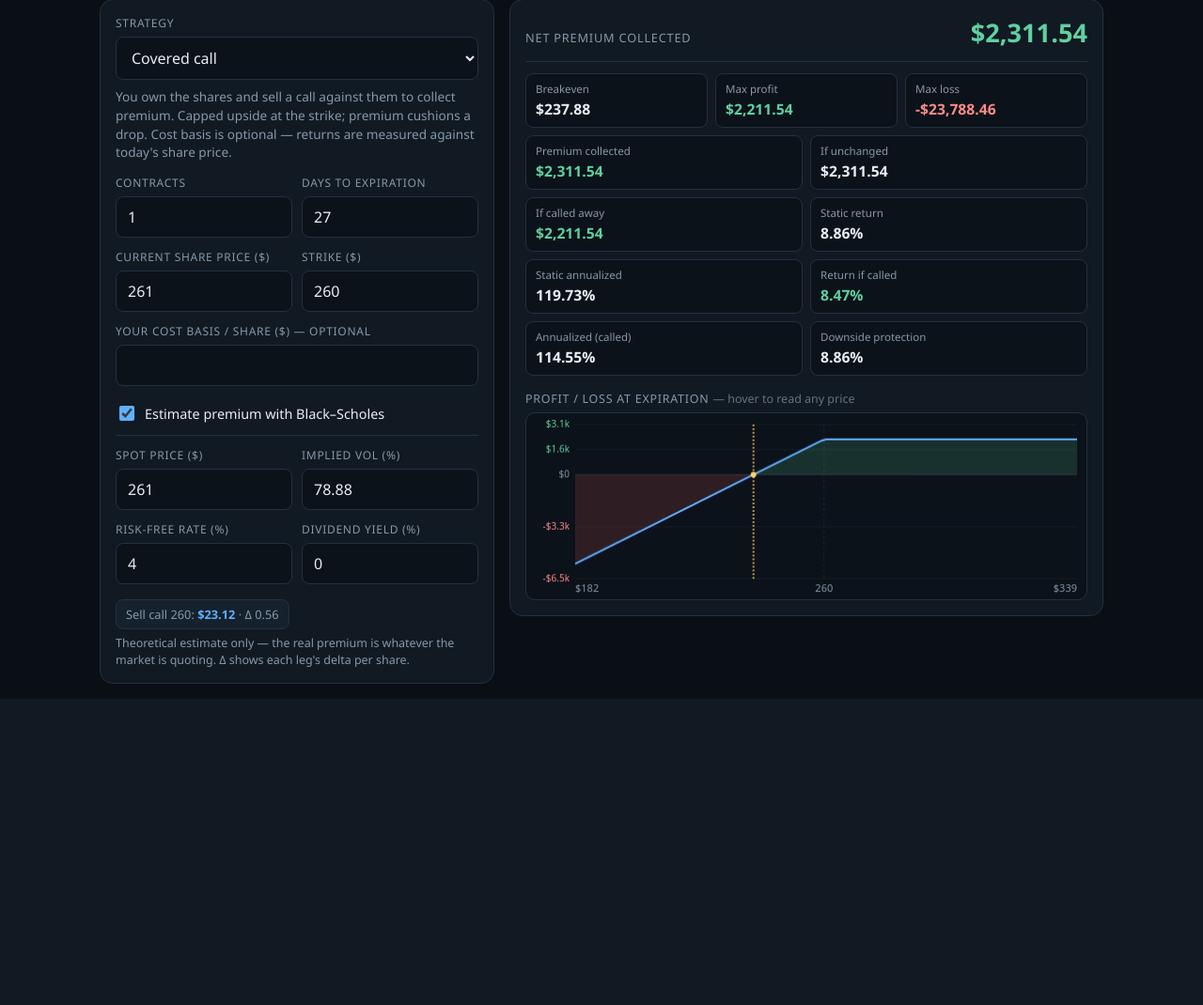
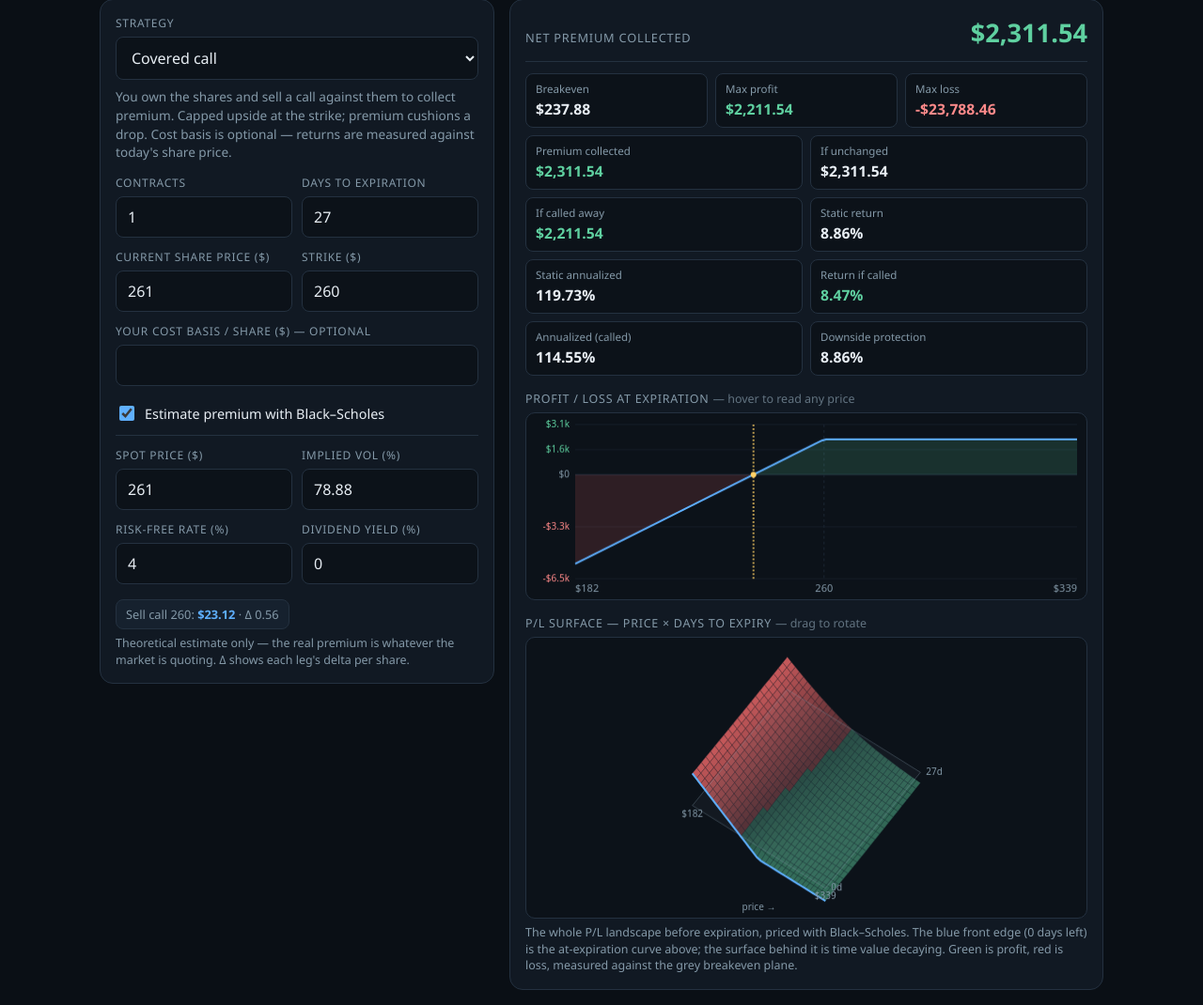
Before and after one commit to iampossiblyatwork/OptionCalculator, a Flask app: page / in a window 1280 px wide. Shown: the part 136-1206 px from the top of the page at 94% size. Before the commit the page ends 880 px from the top, so only its background shows below. Run offline with Flask 3, Linux system fonts and the light colour scheme.

Commit message:
Add 3D P/L surface (price × days-to-expiration) to the calculator
Inspired by TradeStation OptionStation Pro's 3D options graph. The 2D
payoff chart only shows P/L at expiration; this adds a rotatable surface
showing the whole pre-expiration landscape — P/L over the underlying price
on one axis and days-to-expiration on the other, valued leg-by-leg with
Black-Scholes (bs.js). The blue front edge (0 days left) is exactly the 2D
payoff curve; the surface behind it is time value decaying toward it, split
green/red against a breakeven plane.

Rendered entirely client-side from the existing position plus the pricer
inputs — no backend math. Orthographic projection with a painter's-
algorithm sort; drag (mouse or touch) to rotate.

```diff
--- a/static/app.js
+++ b/static/app.js
@@ -235,6 +235,41 @@ function render(d) {
   }
 
   drawPayoff(d);
+  updateSurface(d);
+}
+
+// Feed the current position into the 3D P/L surface. Everything it needs to
+// value the legs before expiration lives in the response plus the pricer
+// inputs, so the surface is computed client-side from the same position.
+function updateSurface(d) {
+  if (!window.Surface || !d.legs || !d.legs.length) return;
+  const contracts = Number($("contracts").value) || 0;
+  const legs = d.legs.map((l) => ({
+    type: l.type,
+    side: l.side,
+    strike: l.strike,
+    premium: l.premium,
+    contracts,
+  }));
+
+  let stock = null;
+  if (strategySel.value === "covered-call") {
+    const vals = currentValues();
+    const current = Number(vals.currentPrice) || 0;
+    const cb = Number(vals.costBasis) > 0 ? Number(vals.costBasis) : current;
+    stock = { shares: contracts * 100, costBasis: cb };
+  }
+
+  window.Surface.update({
+    legs,
+    stock,
+    iv: Number($("ivPct").value) / 100,
+    rate: Number($("ratePct").value) / 100,
+    div: Number($("divPct").value) / 100,
+    priceLo: d.priceRange.lo,
+    priceHi: d.priceRange.hi,
+    maxDays: Number($("days").value) || 30,
+  });
 }
 
 let lastPayoffData = null;
--- a/static/style.css
+++ b/static/style.css
@@ -271,6 +271,19 @@ select,
   border-radius: 10px;
   cursor: crosshair;
   touch-action: none;
+}
+.opt-surface-canvas {
+  width: 100%;
+  height: 300px;
+  display: block;
+  background: var(--surface-2);
+  border: 1px solid var(--border);
+  border-radius: 10px;
+  cursor: grab;
+  touch-action: none;
+}
+.opt-surface-canvas:active {
+  cursor: grabbing;
 }
 
 @media (min-width: 880px) {
--- /dev/null
+++ b/static/surface.js
@@ -0,0 +1,238 @@
+"use strict";
+
+// 3D profit/loss surface for the current position: P/L plotted over the
+// underlying price (one axis) and days-to-expiration (the other), valued with
+// Black–Scholes so it shows the whole pre-expiration landscape, not just the
+// payoff at T=0. The front edge (0 days left) is exactly the 2D payoff curve;
+// the surface behind it is time value bleeding away via theta.
+//
+// Rendered on a plain 2D canvas with an orthographic projection + painter's
+// algorithm. Drag to rotate. Depends on window.BS (bs.js).
+(function (root) {
+  const BS = root.BS;
+  const NX = 34; // price samples
+  const NT = 22; // time samples
+
+  // Camera angles (radians). Tuned so price runs roughly left→right and time
+  // recedes back-and-up.
+  const view = { az: -0.62, el: 0.5 };
+
+  let state = null; // { ctx, grid, geom }
+
+  // P/L of the whole position at a given underlying price with `daysLeft` to go.
+  function positionPnl(ctx, price, daysLeft) {
+    let pnl = 0;
+    for (const leg of ctx.legs) {
+      const mark = BS.blackScholes({
+        type: leg.type,
+        spot: price,
+        strike: leg.strike,
+        daysToExpiration: daysLeft,
+        volatility: ctx.iv,
+        riskFreeRate: ctx.rate,
+        dividendYield: ctx.div,
+      }).price;
+      const per = leg.side === "long" ? mark - leg.premium : leg.premium - mark;
+      pnl += per * leg.contracts * 100;
+    }
+    if (ctx.stock) pnl += (price - ctx.stock.costBasis) * ctx.stock.shares;
+    return pnl;
+  }
+
+  function computeGrid(ctx) {
+    const { priceLo: lo, priceHi: hi } = ctx;
+    const maxDays = Math.max(1, ctx.maxDays);
+    const prices = Array.from({ length: NX }, (_, i) => lo + ((hi - lo) * i) / (NX - 1));
+    // j = 0 is expiration (front edge); j = NT-1 is today (maxDays out).
+    const days = Array.from({ length: NT }, (_, j) => (maxDays * j) / (NT - 1));
+    const z = [];
+    let zMin = Infinity;
+    let zMax = -Infinity;
+    for (let j = 0; j < NT; j++) {
+      const row = [];
+      for (let i = 0; i < NX; i++) {
+        const p = positionPnl(ctx, prices[i], days[j]);
+        row.push(p);
+        if (p < zMin) zMin = p;
+        if (p > zMax) zMax = p;
+      }
+      z.push(row);
+    }
+    const zAbs = Math.max(Math.abs(zMin), Math.abs(zMax), 1e-9);
+    return { prices, days, z, zMin, zMax, zAbs, maxDays };
+  }
+
+  // Orthographic projector: world (x,y,z) centered near origin -> screen.
+  function makeProjector(scale, cx, cy) {
+    const ca = Math.cos(view.az), sa = Math.sin(view.az);
+    const ce = Math.cos(view.el), se = Math.sin(view.el);
+    return (x, y, z) => {
+      const x1 = x * ca - y * sa;
+      const y1 = x * sa + y * ca;
+      const y2 = y1 * ce - z * se;
+      const depth = y1 * se + z * ce; // larger = nearer the camera
+      return { sx: cx + x1 * scale, sy: cy - y2 * scale, depth };
+    };
+  }
+
+  function colorFor(pnl, zAbs) {
+    const t = Math.max(-1, Math.min(1, pnl / zAbs));
+    const a = (0.28 + 0.5 * Math.abs(t)).toFixed(3);
+    return t >= 0 ? `rgba(95, 208, 160, ${a})` : `rgba(255, 110, 110, ${a})`;
+  }
+
+  function draw() {
+    if (!state) return;
+    const { ctx: data, grid } = state;
+    const canvas = document.getElementById("surface");
+    if (!canvas || !canvas.getContext) return;
+    const g = canvas.getContext("2d");
+    const dpr = window.devicePixelRatio || 1;
+    const cssW = canvas.clientWidth || 320;
+    const cssH = 300;
+    canvas.width = cssW * dpr;
+    canvas.height = cssH * dpr;
+    g.setTransform(dpr, 0, 0, dpr, 0, 0);
+    g.clearRect(0, 0, cssW, cssH);
+
+    const scale = Math.min(cssW, cssH) * 0.58;
+    const project = makeProjector(scale, cssW / 2, cssH * 0.54);
+
+    // World coords: x from price index, y from time index, z from P/L height.
+    const wx = (i) => i / (NX - 1) - 0.5;
+    const wy = (j) => j / (NT - 1) - 0.5;
+    const wz = (pnl) => (pnl / grid.zAbs) * 0.42;
+
+    const pt = (i, j) => project(wx(i), wy(j), wz(grid.z[j][i]));
+
+    // Build quads with average depth for painter's algorithm.
+    const quads = [];
+    for (let j = 0; j < NT - 1; j++) {
+      for (let i = 0; i < NX - 1; i++) {
+        const a = pt(i, j), b = pt(i + 1, j), c = pt(i + 1, j + 1), d = pt(i, j + 1);
+        const avgPnl =
+          (grid.z[j][i] + grid.z[j][i + 1] + grid.z[j + 1][i + 1] + grid.z[j + 1][i]) / 4;
+        quads.push({ a, b, c, d, depth: (a.depth + b.depth + c.depth + d.depth) / 4, avgPnl });
+      }
+    }
+    quads.sort((p, q) => p.depth - q.depth); // far (small depth) first
+
+    g.lineWidth = 0.5;
+    g.strokeStyle = "rgba(20, 30, 42, 0.55)";
+    quads.forEach((q) => {
+      g.beginPath();
+      g.moveTo(q.a.sx, q.a.sy);
+      g.lineTo(q.b.sx, q.b.sy);
+      g.lineTo(q.c.sx, q.c.sy);
+      g.lineTo(q.d.sx, q.d.sy);
+      g.closePath();
+      g.fillStyle = colorFor(q.avgPnl, grid.zAbs);
+      g.fill();
+      g.stroke();
+    });
+
+    // Breakeven (P/L = 0) reference plane edge along the surface base.
+    drawZeroPlane(g, project, wx, wy);
+
+    // Front edge = the at-expiration payoff curve (j = 0). Highlight it.
+    g.strokeStyle = "#5fb0ff";
+    g.lineWidth = 2;
+    g.beginPath();
+    for (let i = 0; i < NX; i++) {
+      const s = pt(i, 0);
+      i === 0 ? g.moveTo(s.sx, s.sy) : g.lineTo(s.sx, s.sy);
+    }
+    g.stroke();
+
+    drawLabels(g, project, wx, wy, data, grid);
+  }
+
+  // A faint quad showing the z = 0 (breakeven) plane the surface is measured
+  // against, so the green/red split has a visible reference.
+  function drawZeroPlane(g, project, wx, wy) {
+    const corners = [
+      project(wx(0), wy(0), 0),
+      project(wx(NX - 1), wy(0), 0),
+      project(wx(NX - 1), wy(NT - 1), 0),
+      project(wx(0), wy(NT - 1), 0),
+    ];
+    g.beginPath();
+    g.moveTo(corners[0].sx, corners[0].sy);
+    corners.slice(1).forEach((c) => g.lineTo(c.sx, c.sy));
+    g.closePath();
+    g.fillStyle = "rgba(132, 153, 168, 0.06)";
+    g.strokeStyle = "rgba(132, 153, 168, 0.35)";
+    g.lineWidth = 1;
+    g.fill();
+    g.stroke();
+  }
+
+  function drawLabels(g, project, wx, wy, data, grid) {
+    g.fillStyle = "#8499a8";
+    g.font = "10px system-ui, sans-serif";
+
+    // Price axis: front edge, two ends.
+    const pL = project(wx(0), wy(0), 0);
+    const pR = project(wx(NX - 1), wy(0), 0);
+    g.textBaseline = "top";
+    g.textAlign = "center";
+    g.fillText("$" + data.priceLo.toFixed(0), pL.sx, pL.sy + 4);
+    g.fillText("$" + data.priceHi.toFixed(0), pR.sx, pR.sy + 4);
+    g.fillText("price →", (pL.sx + pR.sx) / 2, Math.max(pL.sy, pR.sy) + 16);
+
+    // Time axis: along the right side, front (0d) to back (maxDays).
+    const tFront = project(wx(NX - 1), wy(0), 0);
+    const tBack = project(wx(NX - 1), wy(NT - 1), 0);
+    g.textAlign = "left";
+    g.textBaseline = "middle";
+    g.fillText("0d", tFront.sx + 6, tFront.sy);
+    g.fillText(Math.round(grid.maxDays) + "d", tBack.sx + 6, tBack.sy);
+  }
+
+  // Public: recompute from a fresh position context and redraw.
+  function update(ctx) {
+    if (!BS || !ctx || !ctx.legs || !ctx.legs.length) return;
+    state = { ctx, grid: computeGrid(ctx) };
+    draw();
+  }
+
+  function wire() {
+    const canvas = document.getElementById("surface");
+    if (!canvas) return;
+    let dragging = false;
+    let lastX = 0, lastY = 0;
+    const down = (e) => {
+      dragging = true;
+      const p = e.touches ? e.touches[0] : e;
+      lastX = p.clientX;
+      lastY = p.clientY;
+      if (e.cancelable && e.touches) e.preventDefault();
+    };
+    const move = (e) => {
+      if (!dragging) return;
+      const p = e.touches ? e.touches[0] : e;
+      view.az += (p.clientX - lastX) * 0.01;
+      view.el = Math.max(0.12, Math.min(1.35, view.el - (p.clientY - lastY) * 0.008));
+      lastX = p.clientX;
+      lastY = p.clientY;
+      if (e.cancelable && e.touches) e.preventDefault();
+      draw();
+    };
+    const up = () => (dragging = false);
+    canvas.addEventListener("mousedown", down);
+    window.addEventListener("mousemove", move);
+    window.addEventListener("mouseup", up);
+    canvas.addEventListener("touchstart", down, { passive: false });
+    canvas.addEventListener("touchmove", move, { passive: false });
+    canvas.addEventListener("touchend", up);
+    window.addEventListener("resize", draw);
+  }
+
+  if (typeof document !== "undefined") {
+    document.addEventListener("DOMContentLoaded", wire);
+  }
+
+  const api = { update, computeGrid, positionPnl };
+  if (typeof module !== "undefined" && module.exports) module.exports = api;
+  else root.Surface = api;
+})(typeof window !== "undefined" ? window : globalThis);
--- a/templates/index.html
+++ b/templates/index.html
@@ -107,10 +107,27 @@
             </div>
             <canvas id="payoff" class="opt-chart-canvas"></canvas>
           </div>
+
+          <div class="opt-chart">
+            <div class="opt-chart-title">
+              P/L surface — price × days to expiry
+              <span class="opt-chart-hint">— drag to rotate</span>
+            </div>
+            <canvas id="surface" class="opt-surface-canvas"></canvas>
+            <p class="opt-note">
+              The whole P/L landscape before expiration, priced with
+              Black–Scholes. The blue front edge (0 days left) is the
+              at-expiration curve above; the surface behind it is time value
+              decaying. Green is profit, red is loss, measured against the grey
+              breakeven plane.
+            </p>
+          </div>
         </section>
       </div>
     </main>
 
+    <script src="{{ url_for('static', filename='bs.js') }}"></script>
+    <script src="{{ url_for('static', filename='surface.js') }}"></script>
     <script src="{{ url_for('static', filename='app.js') }}"></script>
   </body>
 </html>
```
Also changed, not shown: README.md.
